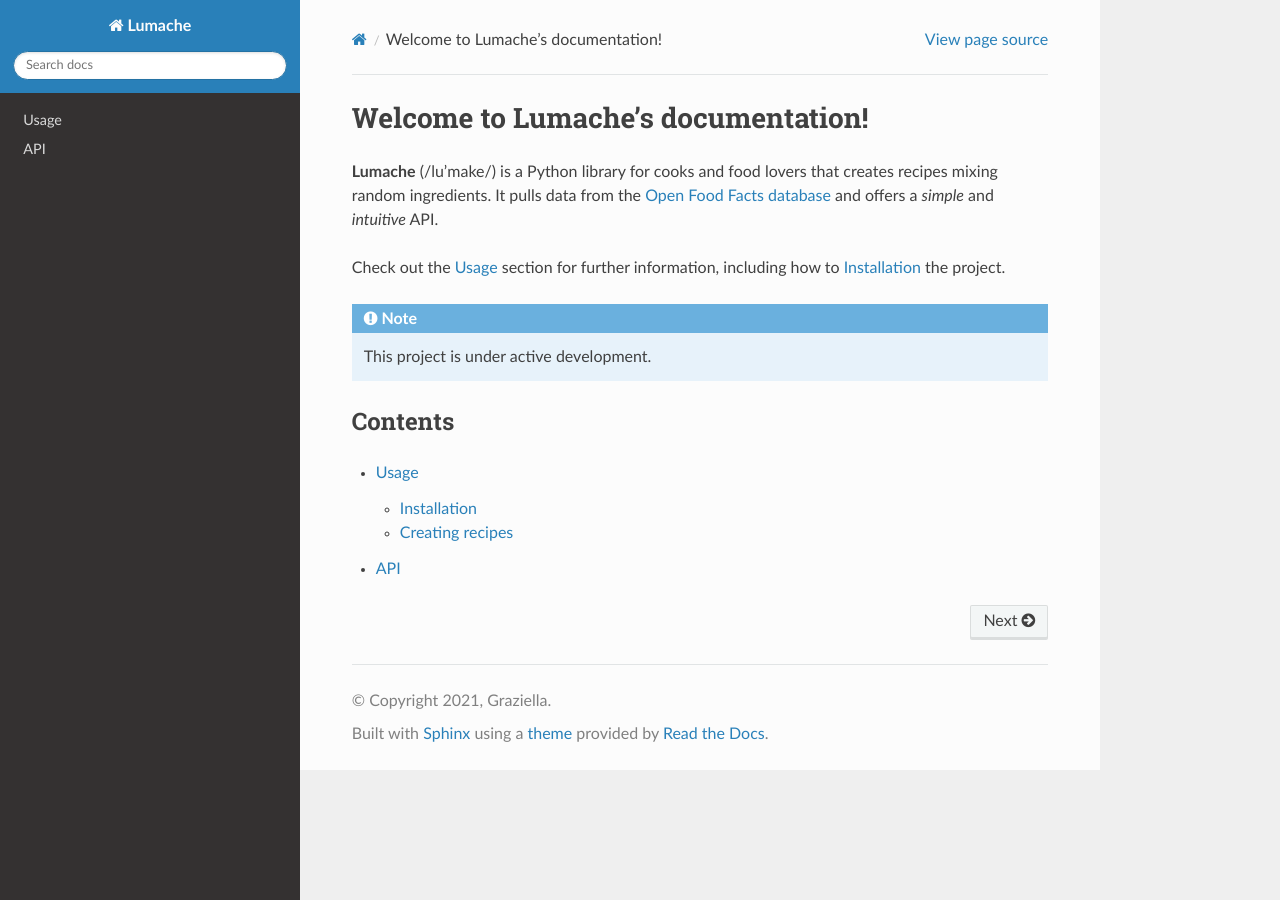
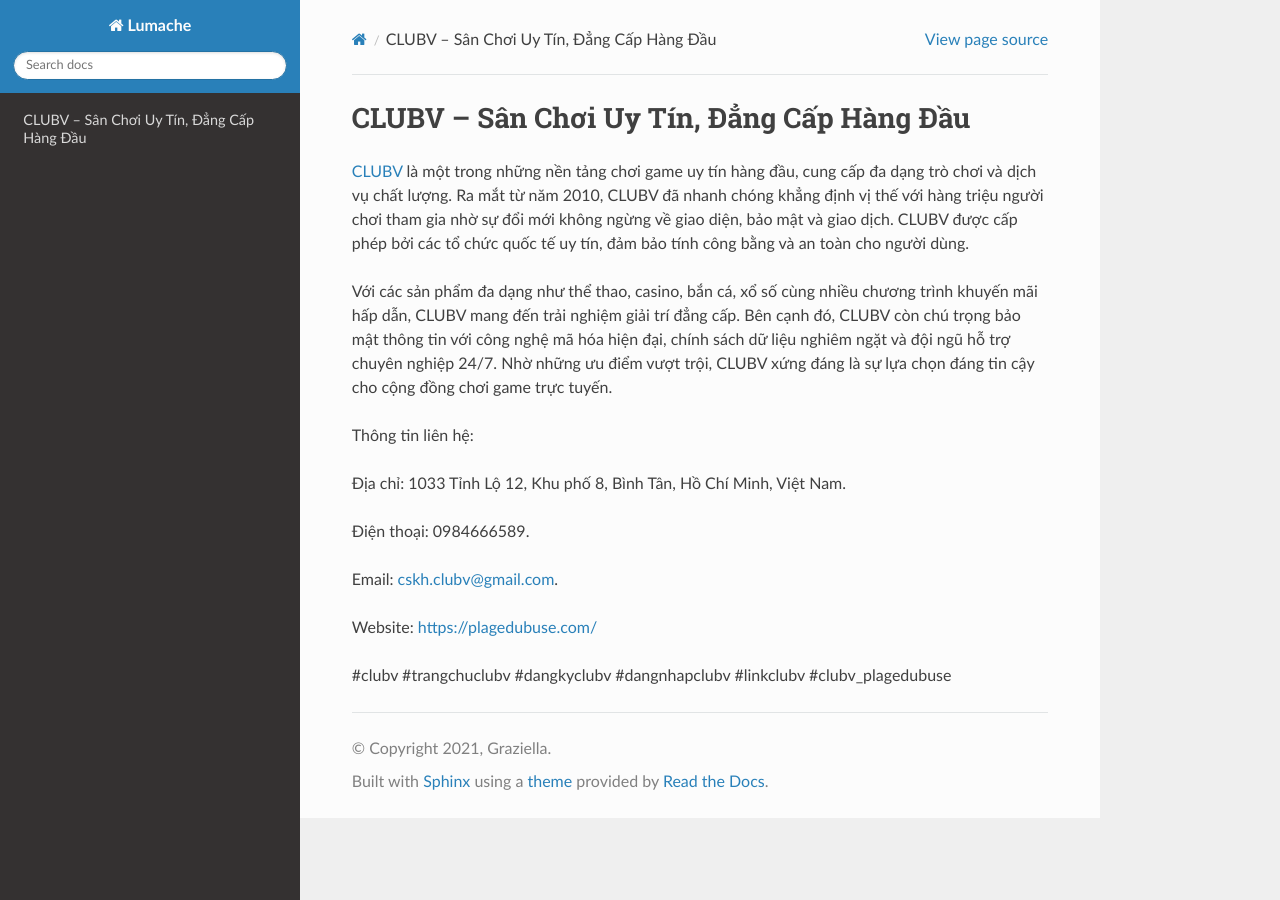
Before and after one commit to ojasvibalay/clubvplagedubusecom, a Sphinx documentation site: the page built from docs/source/index.rst, in a window 1280 px wide. Built offline with Sphinx 7.4.7 and the Read the Docs theme 3.1.0, drawn with Linux system fonts in a browser that asks for light colours.

Commit message:
Update index.rst

```diff
--- a/docs/source/index.rst
+++ b/docs/source/index.rst
@@ -1,22 +1,18 @@
-Welcome to Lumache's documentation!
+CLUBV – Sân Chơi Uy Tín, Đẳng Cấp Hàng Đầu
 ===================================
 
-**Lumache** (/lu'make/) is a Python library for cooks and food lovers
-that creates recipes mixing random ingredients.
-It pulls data from the `Open Food Facts database <https://world.openfoodfacts.org/>`_
-and offers a *simple* and *intuitive* API.
+`CLUBV <https://plagedubuse.com/>`_ là một trong những nền tảng chơi game uy tín hàng đầu, cung cấp đa dạng trò chơi và dịch vụ chất lượng. Ra mắt từ năm 2010, CLUBV đã nhanh chóng khẳng định vị thế với hàng triệu người chơi tham gia nhờ sự đổi mới không ngừng về giao diện, bảo mật và giao dịch. CLUBV được cấp phép bởi các tổ chức quốc tế uy tín, đảm bảo tính công bằng và an toàn cho người dùng.
 
-Check out the :doc:`usage` section for further information, including
-how to :ref:`installation` the project.
+Với các sản phẩm đa dạng như thể thao, casino, bắn cá, xổ số cùng nhiều chương trình khuyến mãi hấp dẫn, CLUBV mang đến trải nghiệm giải trí đẳng cấp. Bên cạnh đó, CLUBV còn chú trọng bảo mật thông tin với công nghệ mã hóa hiện đại, chính sách dữ liệu nghiêm ngặt và đội ngũ hỗ trợ chuyên nghiệp 24/7. Nhờ những ưu điểm vượt trội, CLUBV xứng đáng là sự lựa chọn đáng tin cậy cho cộng đồng chơi game trực tuyến.
 
-.. note::
+Thông tin liên hệ:
 
-   This project is under active development.
+Địa chỉ: 1033 Tỉnh Lộ 12, Khu phố 8, Bình Tân, Hồ Chí Minh, Việt Nam.
 
-Contents
---------
+Điện thoại: 0984666589.
 
-.. toctree::
+Email: cskh.clubv@gmail.com.
 
-   usage
-   api
+Website: https://plagedubuse.com/
+
+#clubv #trangchuclubv #dangkyclubv #dangnhapclubv #linkclubv #clubv_plagedubuse
```
